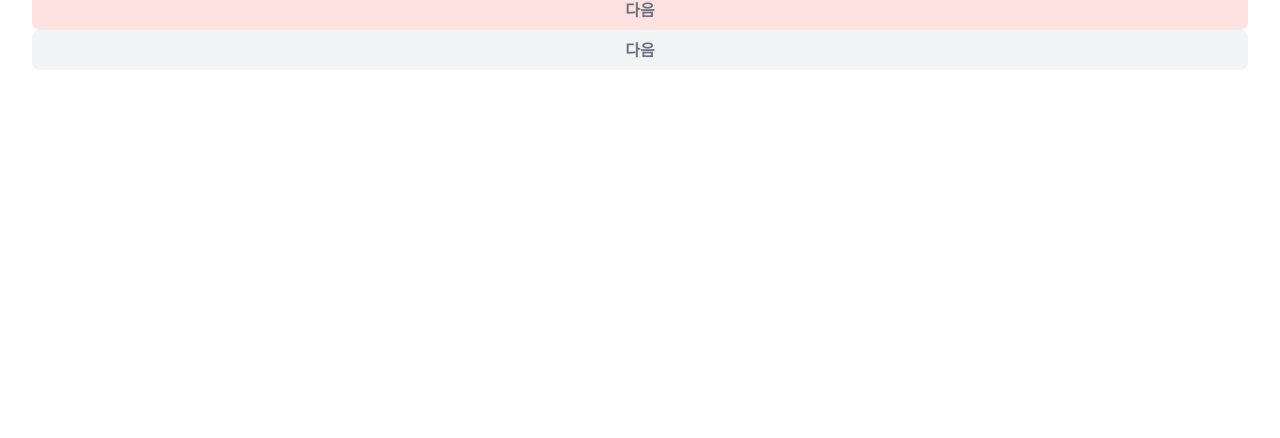
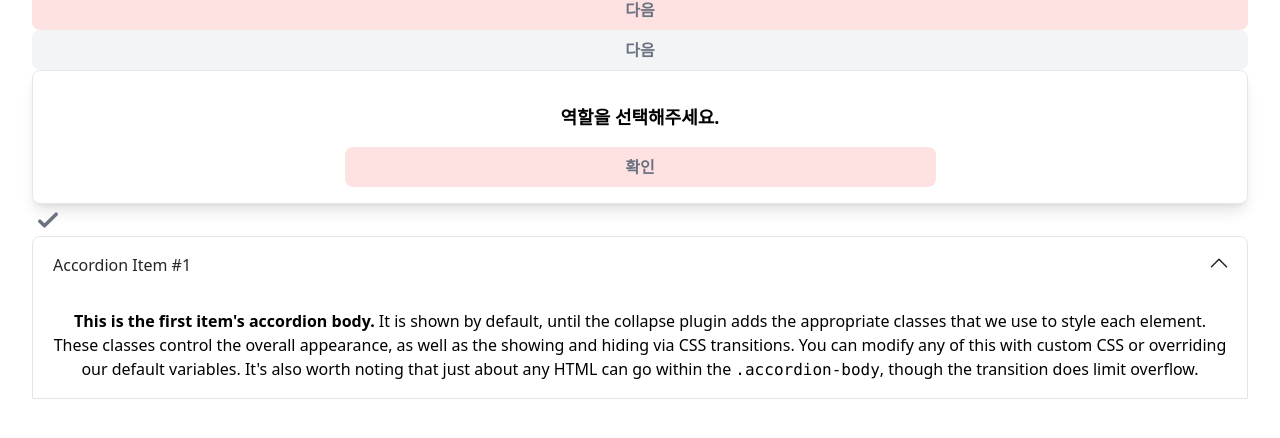
Before and after one commit to Yeahpeu/yeahpeu-front, a React (Vite) app: page / in a window 1280 px wide. Shown: the part 202-640 px from the top of the page. Built offline with nearby package versions, Linux system fonts and the light colour scheme.

Commit message:
[FEAT] 컴포넌트 추가

```diff
--- a/src/App.jsx
+++ b/src/App.jsx
@@ -3,10 +3,25 @@ import MyButton from "./components/MyButton";
 import MyCheckButton from "./components/MyCheckButton";
 import HomeProgressMolecule from "./molecules/HomeProgressMolecule";
 import OnboardProgressMolecule from "./molecules/OnboardingProgressMolecule";
+import MyAlert from "./components/MyAlert";
+import MyCompleteButton from "./components/MyCompleteButton";
+import { useState } from "react";
+import MyAccordion from "./components/MyAccordion";
 
 function App() {
   const marriagePercent = 77;
   const progressPercent = 25;
+
+  const [isCompleted, setIsCompleted] = useState(false);
+  const [isOpen, setIsOpen] = useState(false);
+
+  const toggleComplete = () => {
+    setIsCompleted((prev) => !prev);
+  };
+
+  const toggleAccordion = () => {
+    setIsOpen((prev) => !prev);
+  };
 
   return (
     <>
@@ -21,6 +36,9 @@ function App() {
       <br />
       <MyButton value={"다음"} color={"abled"} />
       <MyButton value={"다음"} color={"disabled"} />
+      <MyAlert message={"역할을 선택해주세요."} />
+      <MyCompleteButton isCompleted={isCompleted} onClick={toggleComplete} />
+      <MyAccordion />
     </>
   );
 }
--- /dev/null
+++ b/src/components/MyAccordion.jsx
@@ -0,0 +1,56 @@
+const MyAccordion = () => {
+  return (
+    <div id="accordionExample">
+      <div className="rounded-t-lg border border-neutral-200 bg-white">
+        <h2 className="mb-0" id="headingOne">
+          <button
+            className="group relative flex w-full items-center rounded-t-lg border-0 bg-white px-5 py-4 text-left text-base text-neutral-800 transition [overflow-anchor:none] hover:z-[2] focus:z-[3] focus:outline-none dark:bg-body-dark dark:text-white [&:not([data-twe-collapse-collapsed])]:bg-white [&:not([data-twe-collapse-collapsed])]:text-primary [&:not([data-twe-collapse-collapsed])]:shadow-border-b dark:[&:not([data-twe-collapse-collapsed])]:bg-surface-dark dark:[&:not([data-twe-collapse-collapsed])]:text-primary dark:[&:not([data-twe-collapse-collapsed])]:shadow-white/10 "
+            type="button"
+            data-twe-collapse-init
+            data-twe-target="#collapseOne"
+            aria-expanded="true"
+            aria-controls="collapseOne"
+          >
+            Accordion Item #1
+            <span className="-me-1 ms-auto h-5 w-5 shrink-0 rotate-[-180deg] transition-transform duration-200 ease-in-out group-data-[twe-collapse-collapsed]:me-0 group-data-[twe-collapse-collapsed]:rotate-0 motion-reduce:transition-none [&>svg]:h-6 [&>svg]:w-6">
+              <svg
+                xmlns="http://www.w3.org/2000/svg"
+                fill="none"
+                viewBox="0 0 24 24"
+                strokeWidth="1.5"
+                stroke="currentColor"
+              >
+                <path
+                  strokeLinecap="round"
+                  strokeLinejoin="round"
+                  d="M19.5 8.25l-7.5 7.5-7.5-7.5"
+                />
+              </svg>
+            </span>
+          </button>
+        </h2>
+        <div
+          id="collapseOne"
+          className="!visible"
+          data-twe-collapse-item
+          data-twe-collapse-show
+          aria-labelledby="headingOne"
+          data-twe-parent="#accordionExample"
+        >
+          <div className="px-5 py-4">
+            <strong>This is the first item&apos;s accordion body.</strong> It is
+            shown by default, until the collapse plugin adds the appropriate
+            classes that we use to style each element. These classes control the
+            overall appearance, as well as the showing and hiding via CSS
+            transitions. You can modify any of this with custom CSS or
+            overriding our default variables. It's also worth noting that just
+            about any HTML can go within the <code>.accordion-body</code>,
+            though the transition does limit overflow.
+          </div>
+        </div>
+      </div>
+    </div>
+  );
+};
+
+export default MyAccordion;
--- a/src/components/MyAlert.jsx
+++ b/src/components/MyAlert.jsx
@@ -1,9 +1,9 @@
 import MyButton from "./MyButton";
 const MyAlert = ({ message, onConfirm }) => {
   return (
-    <div className="bg-white rounded-lg shadow-lg p-4 w-96 border">
+    <div className="flex-col justify-center bg-white rounded-lg shadow-lg p-4 w-full border">
       <p className="text-center mb-4 mt-4 font-bold text-lg">{message}</p>
-      <div className="flex justify-center space-x-4">
+      <div className="flex justify-center w-1/2 mx-auto space-x-4">
         <MyButton
           value="확인"
           color="abled"
--- /dev/null
+++ b/src/components/MyCompleteButton.jsx
@@ -0,0 +1,29 @@
+const MyCompleteButton = ({ isCompleted, onClick }) => {
+  return (
+    <div
+      role="checkbox"
+      aria-checked={isCompleted}
+      onClick={onClick}
+      className="cursor-pointer flex items-center justify-center w-8 h-8"
+    >
+      <svg
+        xmlns="http://www.w3.org/2000/svg"
+        className={`w-7 h-7 transition ${
+          isCompleted ? "text-green-600" : "text-gray-500"
+        }`}
+        fill="none"
+        viewBox="0 0 24 24"
+        stroke="currentColor"
+      >
+        <path
+          strokeLinecap="round"
+          strokeLinejoin="round"
+          strokeWidth={3}
+          d="M5 13l4 4L19 7"
+        />
+      </svg>
+    </div>
+  );
+};
+
+export default MyCompleteButton;
```
